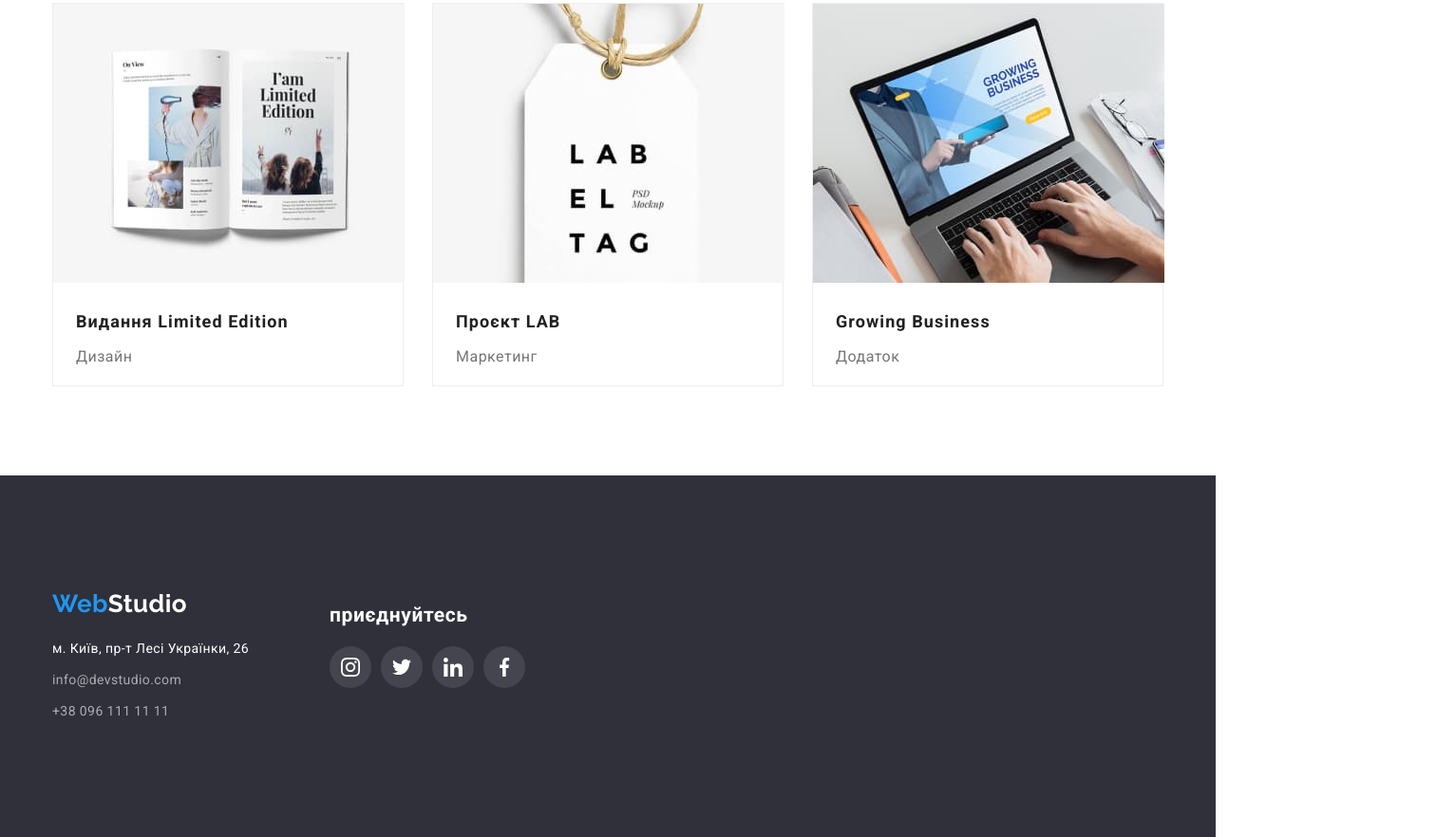
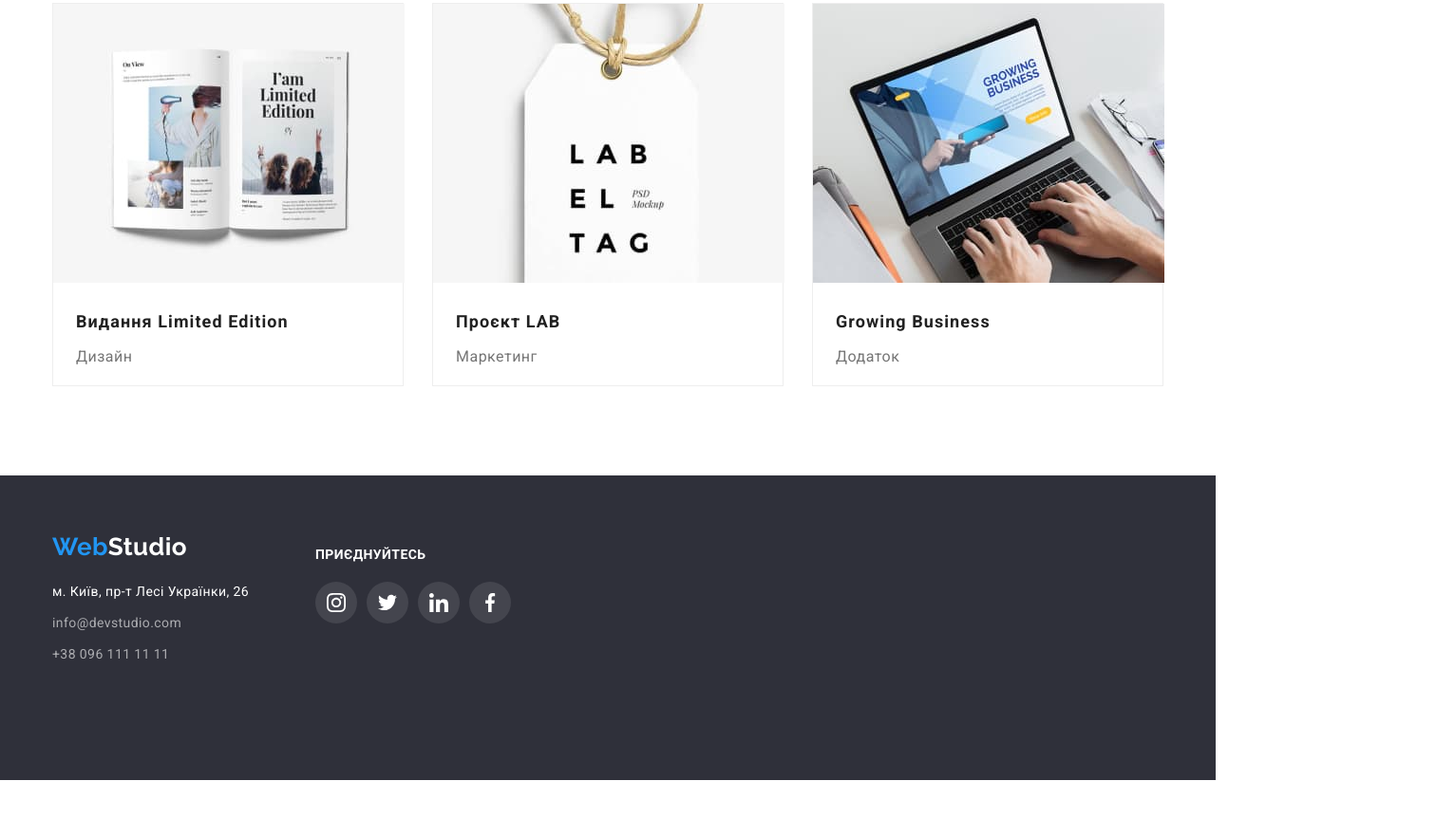
Before and after one commit to DmitriBush/goit-markup-hw-04, a plain HTML site: page portfolio.html in a window 1280 px wide. Shown: the part 1128-2010 px from the top of the page at 95% size, 1532 px wide, since content can reach past the window. After the commit the page ends 1950 px from the top, so only its background shows below. Drawn offline with nearby package versions, Linux system fonts and the light colour scheme; files whose address does not match are found by name.

Commit message:
Надеюсь ОК

```diff
--- a/css/styles.css
+++ b/css/styles.css
@@ -4,7 +4,6 @@
   --accent-color: #2196f3;
   --primary-white-color: #ffffff;
   --primary-background-color: #f5f5f5;
-  --secondary-background-color: #2f303a;
   --detail-color: #2f303a;
   --extra-color: #f5f4fa;
   --extra-two-color: #eeeeee;
@@ -129,6 +128,7 @@ ul {
   display: flex;
   margin-left: auto;
   gap: 50px;
+  fill: currentColor;
 }
 
 .site-nav .link {
@@ -140,10 +140,10 @@ ul {
 
 .contact-link-item {
   display: flex;
+  align-items: center;
   letter-spacing: 0.02;
   font-weight: 500;
   line-height: 1.14;
-  color: var (--title-text-color);
 }
 
 .site-nav .link-current {
@@ -251,7 +251,7 @@ ul {
   margin-bottom: 30px;
   display: flex;
   justify-content: center;
-  padding: 25px 100px;
+  align-items: center;
   width: 270px;
   height: 120px;
 }
@@ -289,6 +289,7 @@ ul {
 
 .team-item {
   padding-top: 30px;
+  margin-bottom: 30px;
 }
 
 .team-box {
@@ -329,7 +330,6 @@ ul {
 .team-soc-item {
   width: 44px;
   height: 44px;
-  margin-bottom: 30px;
 }
 
 .team-soc-link {
@@ -495,9 +495,9 @@ ul {
 /* Footer */
 
 .page-footer {
+  display: flex;
   background-color: var(--detail-color);
   color: var(--primary-white-color);
-  padding-top: 60px;
   padding-bottom: 60px;
 }
 
@@ -567,7 +567,7 @@ ul {
   display: flex;
 }
 
-.footernav-container {
+.footernav {
   padding-right: 70px;
   padding-top: 60px;
   padding-bottom: 60px;
@@ -579,6 +579,7 @@ ul {
   line-height: 1.14;
   letter-spacing: 0.03em;
   margin-bottom: 20px;
+  text-transform: uppercase;
 }
 
 .socialnet {
--- a/portfolio.html
+++ b/portfolio.html
@@ -214,7 +214,7 @@
 
     <footer class="page-footer">
       <div class="container footer-flex">
-        <section class="footernav-container">
+        <div class="footernav">
           <a class="logo-link-footer" href="./index.html"
             >Web<span class="logo-footer">Studio</span></a
           >
@@ -238,13 +238,13 @@
               </li>
             </ul>
           </address>
-        </section>
+        </div>
 
         <!-- socialnet -->
 
-        <section class="socialnet">
-          <div class="container">
-            <h2 class="socialnet-title">приєднуйтесь</h2>
+        <div class="socialnet">
+          <div class="footernav-item">
+            <p class="socialnet-title">приєднуйтесь</p>
             <ul class="socialnet-list">
               <li class="socialnet-item">
                 <a href="" class="socialnet-link link">
@@ -278,7 +278,7 @@
               </li>
             </ul>
           </div>
-        </section>
+        </div>
       </div>
     </footer>
   </body>
```
Also changed, not shown: index.html (+6 -6 lines).
